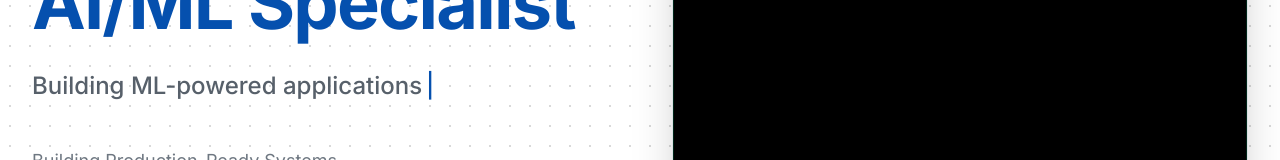
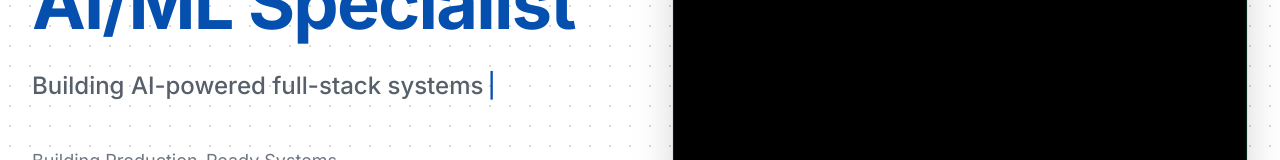
Before and after one commit to aabhiyann/portfolio-abhiyan, a React (Vite) app: page / in a window 1280 px wide. Shown: the part 484-644 px from the top of the page. Built offline with nearby package versions, Linux system fonts and the light colour scheme.

Commit message:
style(hero): replace cliche typewriter lines with specific role-focused copy

```diff
--- a/src/pages/Home.tsx
+++ b/src/pages/Home.tsx
@@ -53,10 +53,10 @@ function Home() {
                 <div className="text-xl md:text-2xl text-text-secondary font-medium mb-4 min-h-[60px]">
                   <TypeWriter
                     words={[
+                      "Building AI-powered full-stack systems",
                       "Building ML-powered applications",
-                      "Teaching algorithms at GWU",
-                      "Turning coffee into production code",
-                      "Coding by day, photographing by night",
+                      "From RAG pipelines to production APIs",
+                      "Open to SWE, DS, and PM roles across the US",
                     ]}
                   />
                 </div>
```
